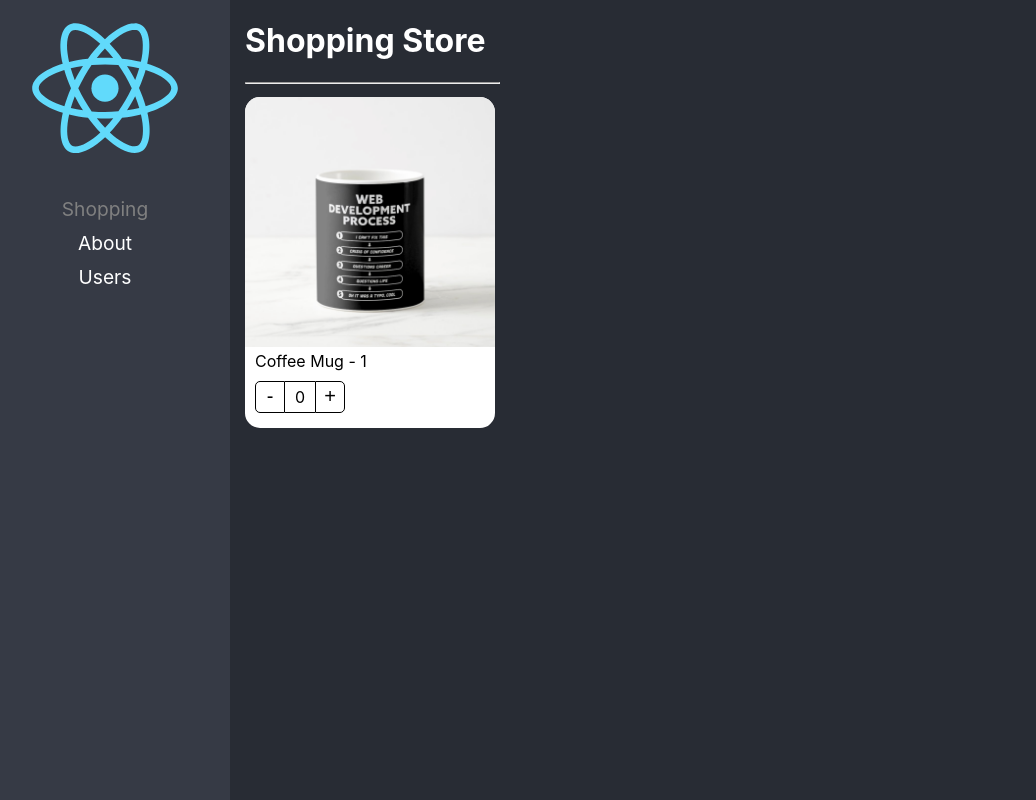
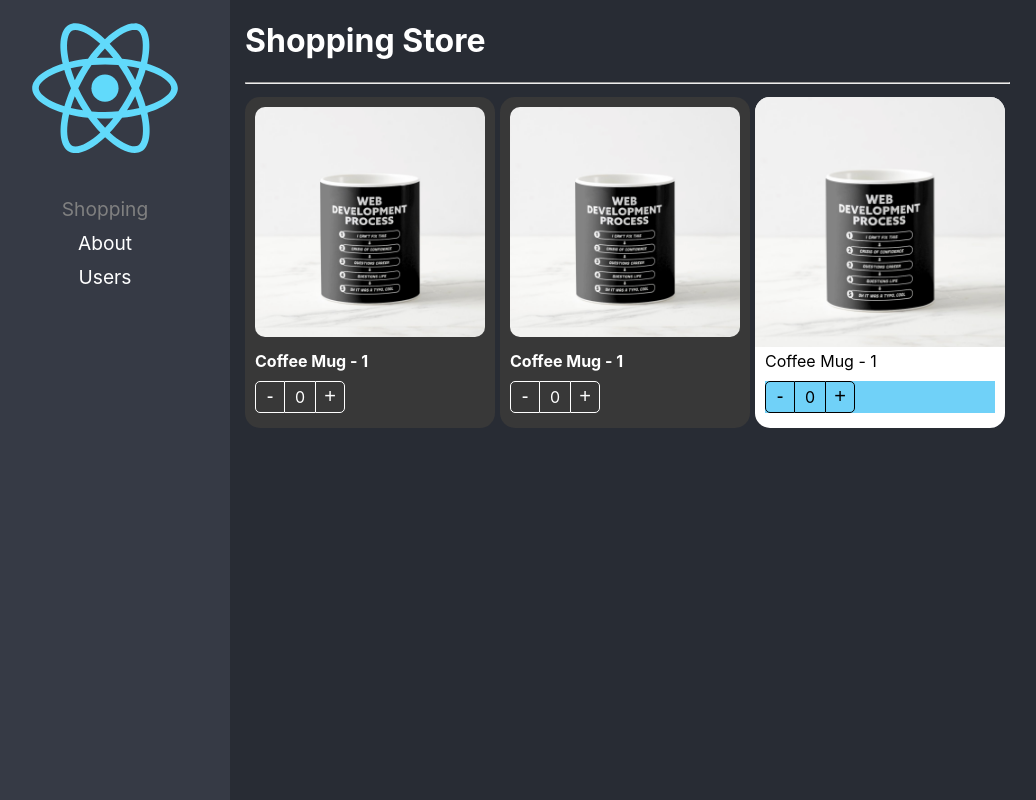
Before and after one commit to Germanvw/reactadv-react-pro, a React (Create React App) app: page / in a window 1280 px wide. Shown: the whole page, without its empty margins (20-1056 px from the left). Built offline with nearby package versions, Linux system fonts and the light colour scheme.

Commit message:
component-extend-styles

```diff
--- a/src/components-patterns/components/ProductButtons.tsx
+++ b/src/components-patterns/components/ProductButtons.tsx
@@ -3,11 +3,17 @@ import { ProductContext } from "./ProductCard";
 
 import styles from "../styles/styles.module.css";
 
-export const ProductButtons = () => {
+export interface Props {
+  className?: string;
+  activeBtnClass?: string;
+  style?: React.CSSProperties;
+}
+
+export const ProductButtons = ({ className, style }: Props) => {
   const { increaseBy, counter } = useContext(ProductContext);
 
   return (
-    <div className={styles.buttonsContainer}>
+    <div className={`${styles.buttonsContainer} ${className}`} style={style}>
       <button className={styles.buttonMinus} onClick={() => increaseBy(-1)}>
         -
       </button>
--- a/src/components-patterns/components/ProductCard.tsx
+++ b/src/components-patterns/components/ProductCard.tsx
@@ -1,9 +1,6 @@
-import { createContext } from "react";
+import { createContext, ReactElement, CSSProperties } from "react";
 import { useProduct } from "../hooks/useProduct";
-import {
-  ProductContextProps,
-  ProductCardProps,
-} from "../interfaces/interfaces";
+import { ProductContextProps, Product } from "../interfaces/interfaces";
 
 import styles from "../styles/styles.module.css";
 import { ProductButtons } from "./ProductButtons";
@@ -13,7 +10,14 @@ import { ProductTitle } from "./ProductTitle";
 export const ProductContext = createContext({} as ProductContextProps);
 const { Provider } = ProductContext;
 
-export const ProductCard = ({ children, product }: ProductCardProps) => {
+export interface Props {
+  className?: string;
+  children?: ReactElement | ReactElement[];
+  product: Product;
+  style?: CSSProperties;
+}
+
+export const ProductCard = ({ children, product, className, style }: Props) => {
   const { counter, increaseBy } = useProduct();
 
   return (
@@ -24,7 +28,9 @@ export const ProductCard = ({ children, product }: ProductCardProps) => {
         product,
       }}
     >
-      <div className={styles.productCard}>{children}</div>
+      <div className={`${styles.productCard} ${className} `} style={style}>
+        {children}
+      </div>
     </Provider>
   );
 };
--- a/src/components-patterns/components/ProductImage.tsx
+++ b/src/components-patterns/components/ProductImage.tsx
@@ -4,7 +4,12 @@ import { ProductContext } from "./ProductCard";
 import noImage from "../assets/no-image.jpg";
 import styles from "../styles/styles.module.css";
 
-export const ProductImage = ({ img = "" }) => {
+export interface Props {
+  img?: string;
+  className?: string;
+}
+
+export const ProductImage = ({ img, className }: Props) => {
   const { product } = useContext(ProductContext);
 
   let imgToShow: string;
@@ -18,7 +23,7 @@ export const ProductImage = ({ img = "" }) => {
   }
   return (
     <img
-      className={styles.productImg}
+      className={`${styles.productImg} ${className}`}
       src={imgToShow}
       alt="Product Image"
     ></img>
--- a/src/components-patterns/components/ProductTitle.tsx
+++ b/src/components-patterns/components/ProductTitle.tsx
@@ -3,10 +3,15 @@ import { ProductContext } from "./ProductCard";
 
 import styles from "../styles/styles.module.css";
 
-export const ProductTitle = ({ title }: { title?: string }) => {
+export interface Props {
+  title?: string;
+  className?: string;
+}
+
+export const ProductTitle = ({ title, className }: Props) => {
   const { product } = useContext(ProductContext);
   return (
-    <span className={styles.productDescription}>
+    <span className={`${styles.productDescription} ${className}`}>
       {title ? title : product.title}
     </span>
   );
--- a/src/components-patterns/pages/ShoppingPage.tsx
+++ b/src/components-patterns/pages/ShoppingPage.tsx
@@ -1,4 +1,11 @@
-import { ProductCard } from "../components/index";
+import {
+  ProductButtons,
+  ProductImage,
+  ProductCard,
+  ProductTitle,
+} from "../components/index";
+
+import "../styles/custom-styles.css";
 
 const product = {
   id: "1",
@@ -18,10 +25,20 @@ export const ShoppingPage = () => {
           flexWrap: "wrap",
         }}
       >
+        <ProductCard product={product} className="bg-dark">
+          <ProductImage className="custom-image" />
+          <ProductTitle className="text-white text-bold" />
+          <ProductButtons className="custom-buttons" />
+        </ProductCard>
+        <ProductCard product={product} className="bg-dark">
+          <ProductCard.Image className="custom-image" />
+          <ProductCard.Title className="text-white text-bold" />
+          <ProductCard.Buttons className="custom-buttons" />
+        </ProductCard>
         <ProductCard product={product}>
-          <ProductCard.Image />
-          <ProductCard.Title />
-          <ProductCard.Buttons />
+          <ProductImage />
+          <ProductTitle />
+          <ProductButtons style={{ backgroundColor: "#70d1f8" }} />
         </ProductCard>
       </div>
     </div>
--- /dev/null
+++ b/src/components-patterns/styles/custom-styles.css
@@ -0,0 +1,22 @@
+.bg-dark {
+  background-color: rgb(56, 56, 56);
+}
+
+.text-white {
+  color: white;
+}
+
+.text-bold {
+  font-weight: bold;
+}
+.custom-image {
+  padding: 10px;
+  border-radius: 20px;
+  width: calc(100% - 20px);
+}
+
+.custom-buttons button,
+.custom-buttons div {
+  color: white;
+  border-color: white;
+}
```
Also changed, not shown: src/components-patterns/interfaces/interfaces.ts (+7 -9 lines).
